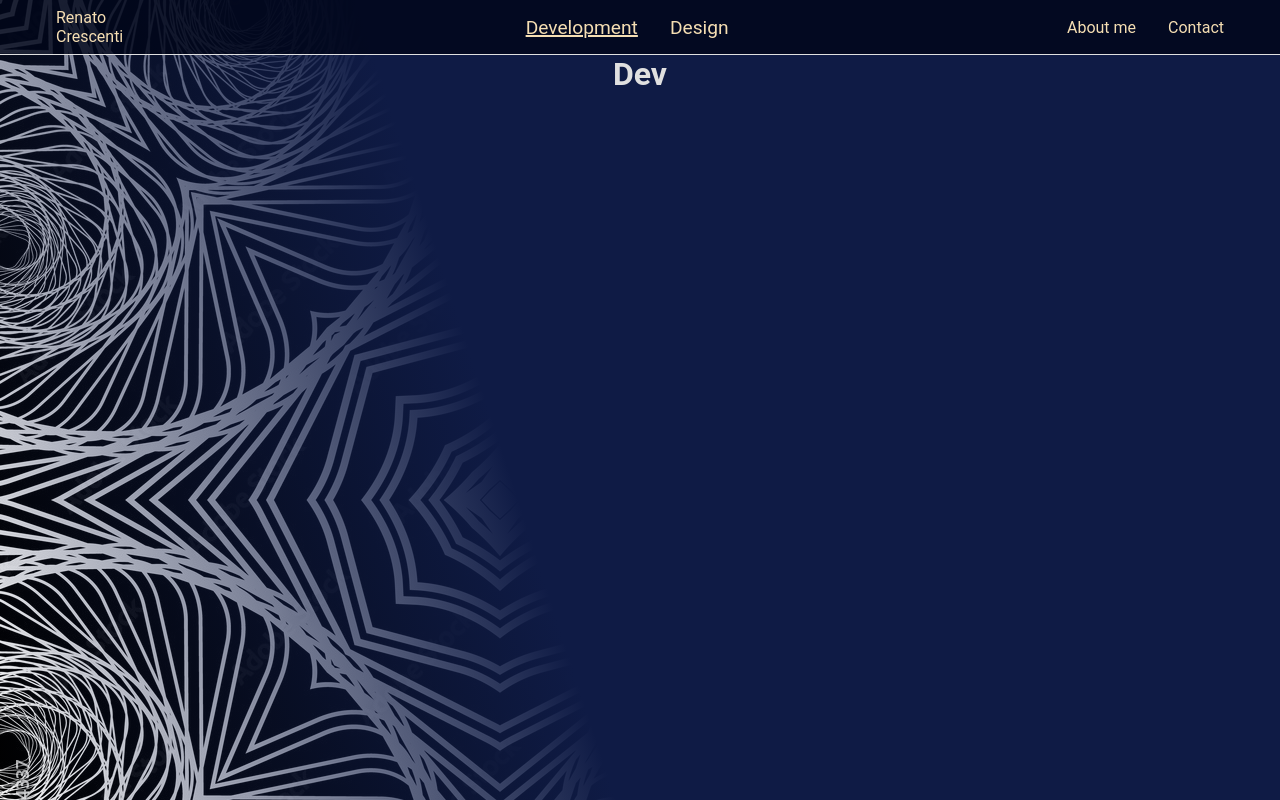
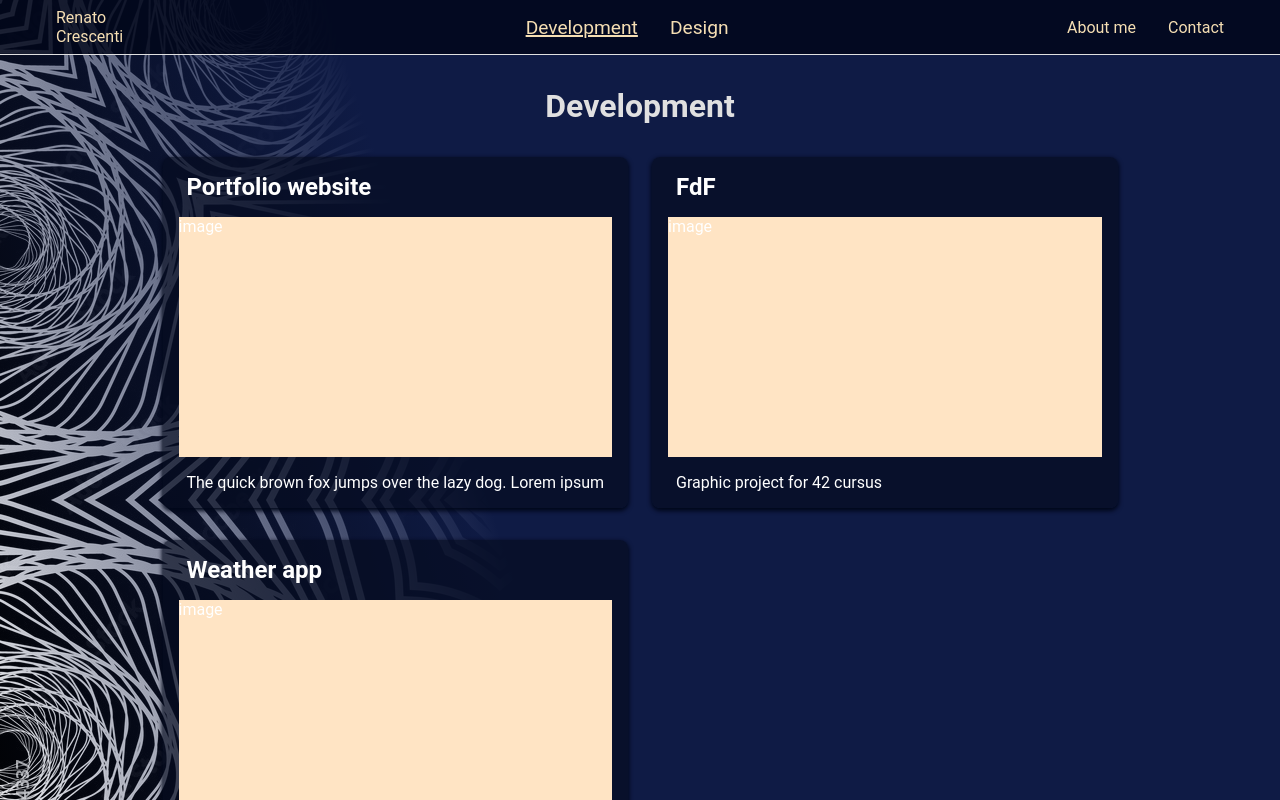
Before and after one commit to rscres/portfolio-website, a React (Vite) app: page /dev in a window 1280 px wide. Shown: the top 800 px of the page. Built offline with nearby package versions, Linux system fonts and the light colour scheme.

Commit message:
add project cards to portfolio

```diff
--- a/src/pages/Contact.css
+++ b/src/pages/Contact.css
@@ -67,5 +67,3 @@
     background-color: #e0e0e0;
     color: rgb(0, 6, 24);
 }
-
-aaaaaaaaaaaaaaaaaaaaaaaaaaaaaaaaaaaaaaaaaaaaaaaaaaaaaa
--- /dev/null
+++ b/src/pages/Dev.css
@@ -0,0 +1,44 @@
+.content-container {
+    display: flex;
+    flex-direction: column;
+    align-items: center;
+    justify-content: center;
+    padding: 2rem;
+}
+
+.projects {
+    padding: 2rem;
+    width: fit-content;
+    display: grid;
+    grid-template-rows: 1fr 1fr;
+    grid-template-columns: 1fr 1fr;
+    grid-gap: 2rem 1.5rem;
+}
+
+.project-container {
+    background-color: rgba(6, 11, 31, 0.658);
+    padding: 1rem;
+    border-radius: 0.5rem;
+    color: white;
+    box-shadow: 0 2px 4px 1px #00071a;
+}
+
+.project-name {
+    padding-left: 0.5rem;
+}
+
+.project-img {
+    background-color: bisque;
+    width: 100%;
+    height: 15rem;
+    margin-top: 1rem;
+}
+
+.project-description {
+    margin-top: 1rem;
+    padding: 0 0.5rem;
+}
+
+.project-text {
+    text-wrap: wrap;
+}
--- a/src/pages/Dev.jsx
+++ b/src/pages/Dev.jsx
@@ -1,5 +1,40 @@
+import './Dev.css'
+
 function Dev() {
-    return <h1>Dev</h1>
+  return (
+    <>
+    <div className='content-container'>
+      <h1>Development</h1>
+      <section className='projects'>
+        <ProjectCard
+          name='Portfolio website'
+          text='The quick brown fox jumps over the lazy dog. Lorem ipsum'
+          />
+        <ProjectCard
+          name='FdF'
+          text='Graphic project for 42 cursus'
+          />
+        <ProjectCard
+          name='Weather app'
+          text='React web app'
+          />
+      </section>
+    </div>
+    </>
+  )
+}
+
+function ProjectCard({ ...props }) {
+  return (
+    <div className='project-container'>
+      <h2 className='project-name'>{props.name}</h2>
+      <div className='project-img'>image</div>
+      {/* <img src='../assets/BG.jpg' className='project-img'></img> */}
+      <div className='project-description'>
+        <p className='project-text'>{props.text}</p>
+      </div>
+    </div>
+  )
 }
 
 export default Dev
```
